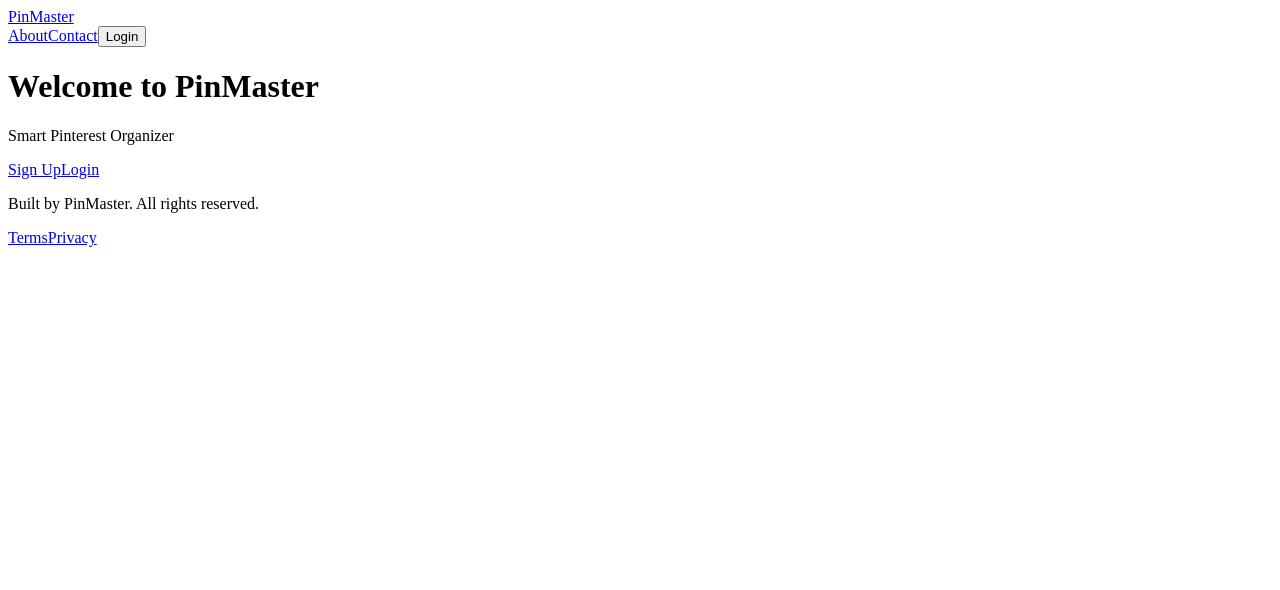
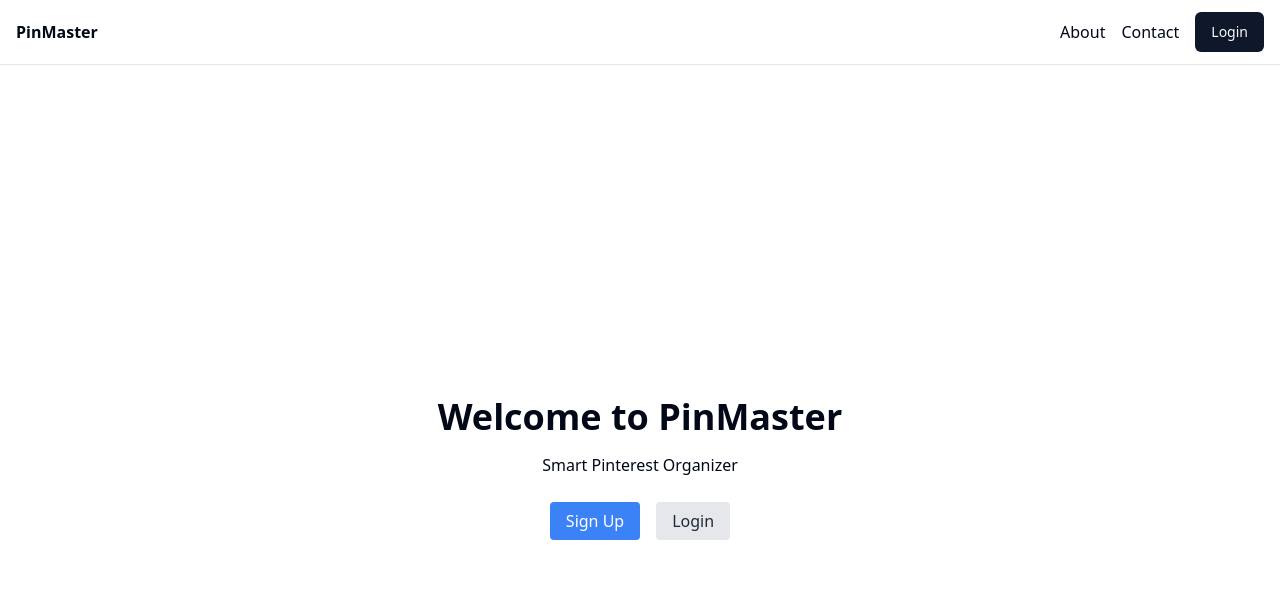
Before and after one commit to davittrend/thepinmaster, a Next.js app: page / in a window 1280 px wide. Shown: the top 590 px of the page. Built offline with nearby package versions, Linux system fonts and the light colour scheme; no server answers.

Commit message:
Update layout.tsx

```diff
--- a/app/layout.tsx
+++ b/app/layout.tsx
@@ -1,6 +1,13 @@
 import { AuthProvider } from "@/contexts/auth-context"
 import { MainNav } from "@/components/main-nav"
 import { Footer } from "@/components/footer"
+import { Providers } from "@/components/providers"
+import "./globals.css"
+
+export const metadata = {
+  title: 'PinMaster',
+  description: 'Smart Pinterest Organizer',
+}
 
 export default function RootLayout({
   children,
@@ -10,13 +17,13 @@ export default function RootLayout({
   return (
     <html lang="en">
       <body>
-        <AuthProvider>
+        <Providers>
           <div className="flex min-h-screen flex-col">
             <MainNav />
             <main className="flex-1">{children}</main>
             <Footer />
           </div>
-        </AuthProvider>
+        </Providers>
       </body>
     </html>
   )
```
